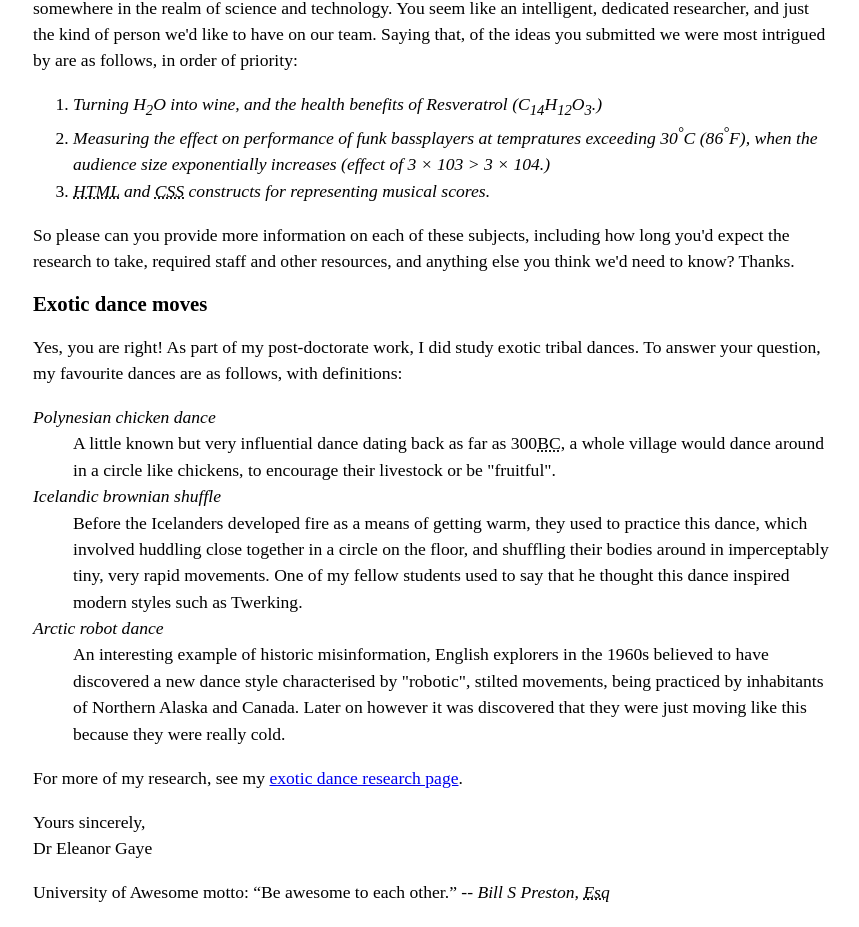
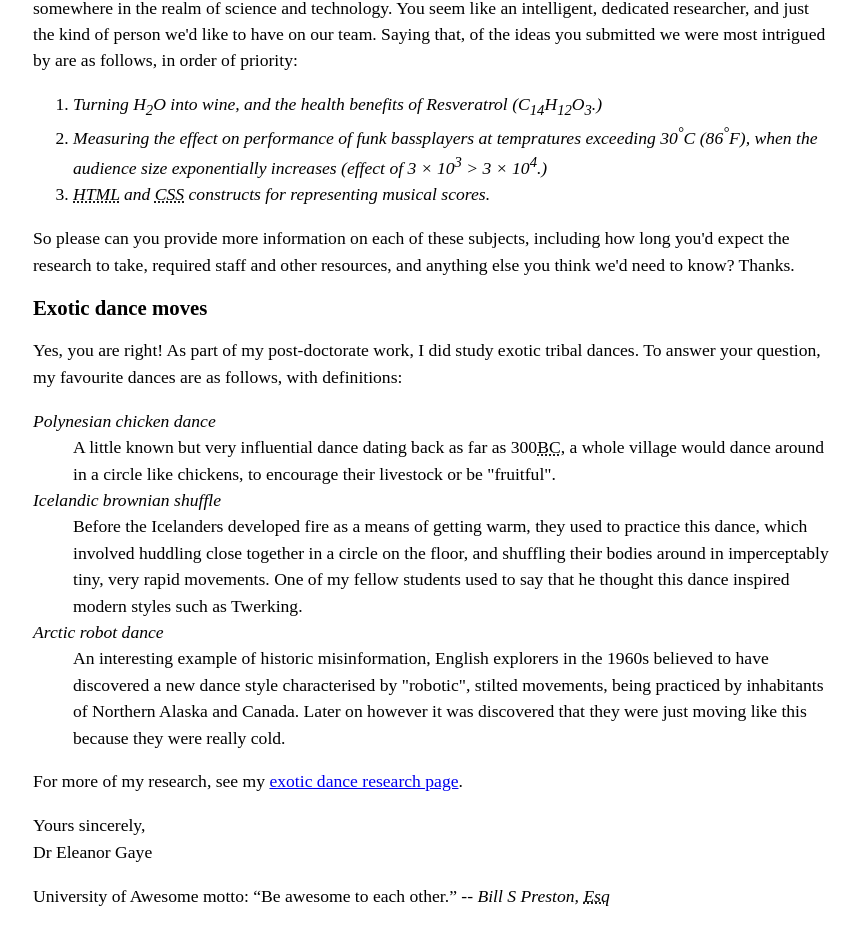
Before and after one commit to kkhh123/webp.excerclse2, a plain HTML site: page index.html in a window 1280 px wide. Shown: the part 916-1843 px from the top of the page, without its empty margins (207-1066 px from the left). Drawn offline with Linux system fonts and the light colour scheme.

Commit message:
Update index.html

```diff
--- a/index.html
+++ b/index.html
@@ -51,7 +51,7 @@
         <p>At the Awesome Science Faculty, we have a pretty open-minded research facility — as long as the subjects fall somewhere in the realm of science and technology. You seem like an intelligent, dedicated researcher, and just the kind of person we'd like to have on our team. Saying that, of the ideas you submitted we were most intrigued by are as follows, in order of priority:</p>
         <ol>
             <li><em>Turning H<sub>2</sub>O into wine, and the health benefits of Resveratrol (C<sub>14</sub>H<sub>12</sub>O<sub>3</sub>.)</em></li>
-            <li><em>Measuring the effect on performance of funk bassplayers at tempratures exceeding 30<sup>&deg;</sup>C (86<sup>&deg;</sup>F), when the audience size exponentially increases (effect of 3 &times; 103 &gt; 3 &times; 104.)</em></li>
+            <li><em>Measuring the effect on performance of funk bassplayers at tempratures exceeding 30<sup>&deg;</sup>C (86<sup>&deg;</sup>F), when the audience size exponentially increases (effect of 3 &times; 10<sup>3</sup> &gt; 3 &times; 10<sup>4</sup>.)</em></li>
             <li><em><abbr title="Hypertext Markup Language">HTML</abbr> and <abbr title="Cascading Style Sheets">CSS</abbr> constructs for representing musical scores.</em></li>
         </ol>
         <p>So please can you provide more information on each of these subjects, including how long you'd expect the research to take, required staff and other resources, and anything else you think we'd need to know? Thanks.</p>
```
